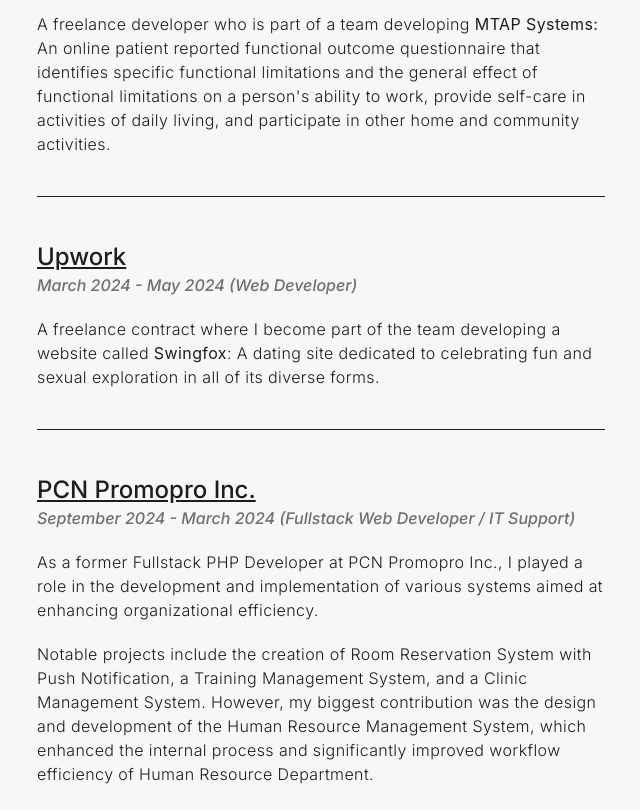
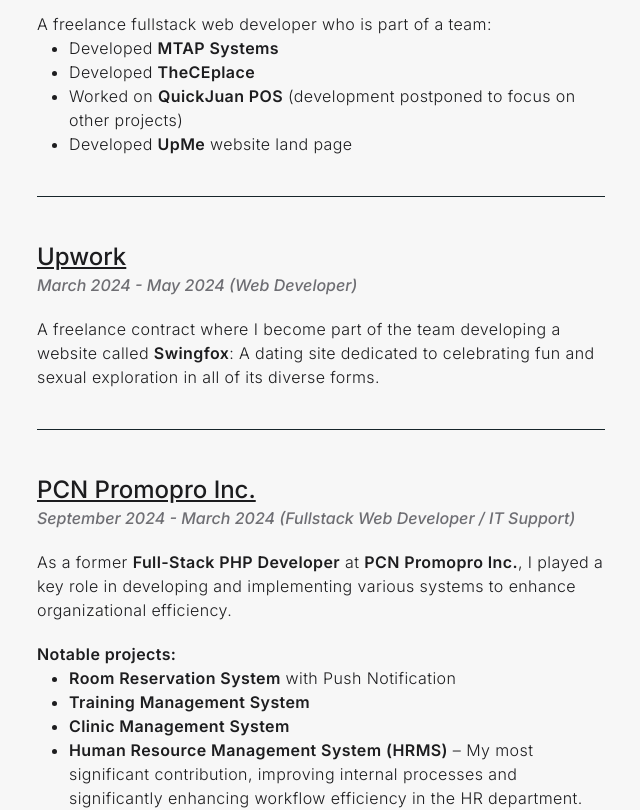
Before and after one commit to japhg/vue-portfolio-project, a Vue app: page / in a window 1280 px wide. Shown: the part 1420-2230 px from the top of the page, without its empty margins (19-659 px from the left). Built offline with nearby package versions, Linux system fonts and the light colour scheme.

Commit message:
Update Work Experience Section

```diff
--- a/src/components/Home/WorkExperience.vue
+++ b/src/components/Home/WorkExperience.vue
@@ -33,7 +33,7 @@
     companyWebsite: "#",
     subtitle: "March 2024 - Present (Fullstack Web Developer)",
     descriptions: [
-      "A freelance developer who is part of a team developing <strong>MTAP Systems:</strong> An online patient reported functional outcome questionnaire that  identifies specific functional limitations and the general effect of functional limitations on a person's ability to work, provide self-care in activities of daily living, and participate in other home and community activities.",
+      "A freelance fullstack web developer who is part of a team: <ul role=\"list\" class=\"list-disc pl-8 \"><li>Developed <span class=\"text-secondary font-semibold\">MTAP Systems</></li><li>Developed <span class=\"text-secondary font-semibold\">TheCEplace</span></li><li>Worked on <span class=\"text-secondary font-semibold\">QuickJuan POS</span> (development postponed to focus on other projects)</li><li>Developed <span class=\"text-secondary font-semibold\">UpMe</span> website land page</li></ul>",
     ],
   },
   {
@@ -41,7 +41,7 @@
     companyWebsite: "https://www.upwork.com/freelancers/~0134531ce6db4c80f1",
     subtitle: "March 2024 - May 2024 (Web Developer)",
     descriptions: [
-      "A freelance contract where I become part of the team developing a website called <strong>Swingfox</strong>: A dating site dedicated to celebrating fun and sexual exploration in all of its diverse forms.",
+      "A freelance contract where I become part of the team developing a website called <span class=\"text-secondary font-semibold\">Swingfox</span>: A dating site dedicated to celebrating fun and sexual exploration in all of its diverse forms.",
     ],
   },
   {
@@ -50,8 +50,9 @@
     subtitle:
       "September 2024 - March 2024 (Fullstack Web Developer / IT Support)",
     descriptions: [
-      "As a former Fullstack PHP Developer at PCN Promopro Inc., I played a role in the development and implementation of various systems aimed at enhancing organizational efficiency.",
-      "Notable projects include the creation of Room Reservation System with Push Notification, a Training Management System, and a Clinic Management System. However, my biggest contribution was the design and development of the Human Resource Management System, which enhanced the internal process and significantly improved workflow efficiency of Human Resource Department.",
+      "As a former <span class=\"text-secondary font-semibold\">Full-Stack PHP Developer</span> at <span class=\"text-secondary font-semibold\">PCN Promopro Inc.</span>, I played a key role in developing and implementing various systems to enhance organizational efficiency.",
+      "<span class=\"text-secondary font-semibold\">Notable projects:</span><ul role=\"list\" class=\"list-disc pl-8 \"><li><span class=\"text-secondary font-semibold\">Room Reservation System</span> with Push Notification</li><li><span class=\"text-secondary font-semibold\">Training Management System</span></li><li><span class=\"text-secondary font-semibold\">Clinic Management System</span></li><li><span class=\"text-secondary font-semibold\">Human Resource Management System (HRMS)</span> – My most significant contribution, improving internal processes and significantly enhancing workflow efficiency in the HR department.</li></ul>",
+      "<span class=\"text-secondary font-semibold\">Additional Contributions:</span><ul role=\"list\" class=\"list-disc pl-8 \"><li>Developed a <span class=\"text-secondary font-semibold\">custom system</span> tailored to the company’s needs.</li><li>Enhanced <span class=\"text-secondary font-semibold\">user experience</span> by implementing <span class=\"text-secondary font-semibold\">responsive web design</span> and optimizing website performance.</li><li><span class=\"text-secondary font-semibold\">Resolved technical issues</span> promptly, ensuring minimal disruption to website functionality and user satisfaction.</li><li>Provided <span class=\"text-secondary font-semibold\">technical support</span> to employees, ensuring smooth system operations.</li></ul>",
     ],
   },
 ];
```
